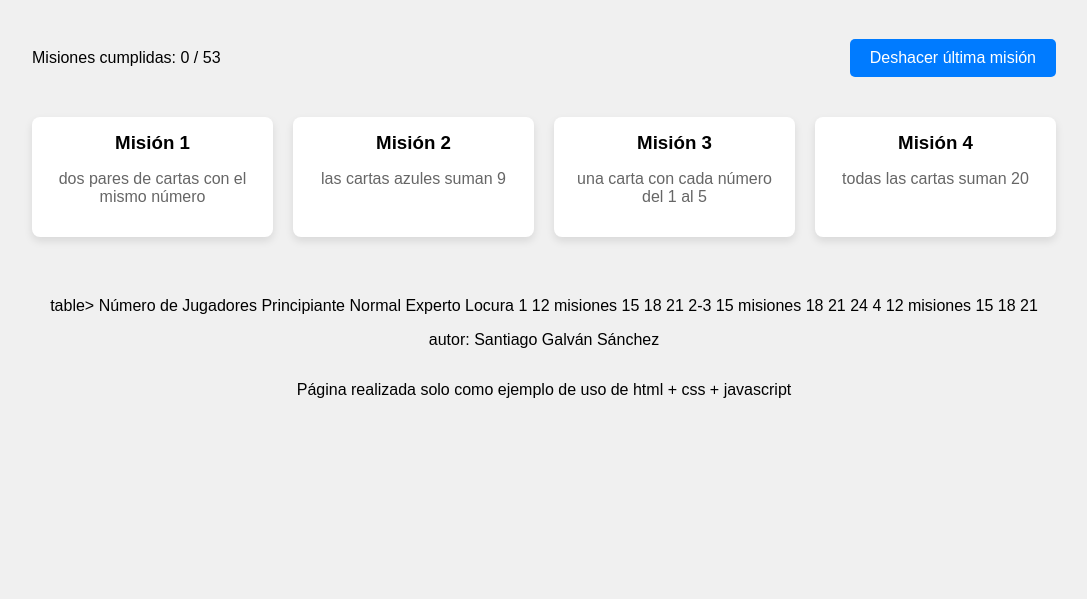
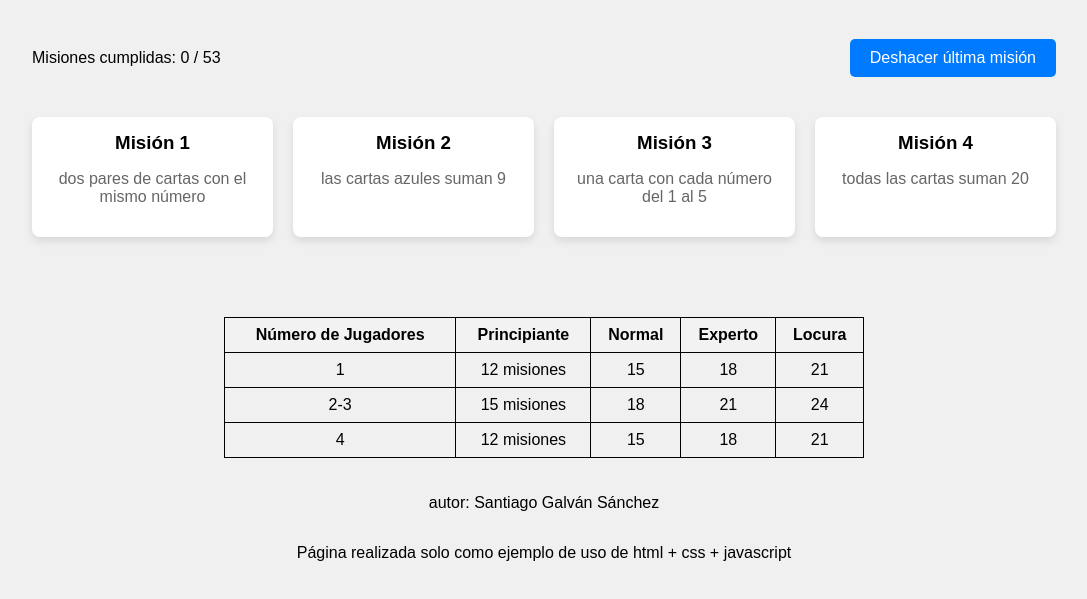
Before and after one commit to sgalsant/mision-cumplida, a plain HTML site: page index.html in a window 1280 px wide. Shown: the part 61-660 px from the top of the page, without its empty margins (96-1183 px from the left). Drawn offline with Linux system fonts and the light colour scheme.

Commit message:
Update index.html

```diff
--- a/index.html
+++ b/index.html
@@ -20,7 +20,7 @@
         <!-- Los textos antiguos se añadirán aquí -->
     </ol>
 
-    table>
+    <table>
     <thead>
         <tr>
             <th>Número de Jugadores</th>
```
